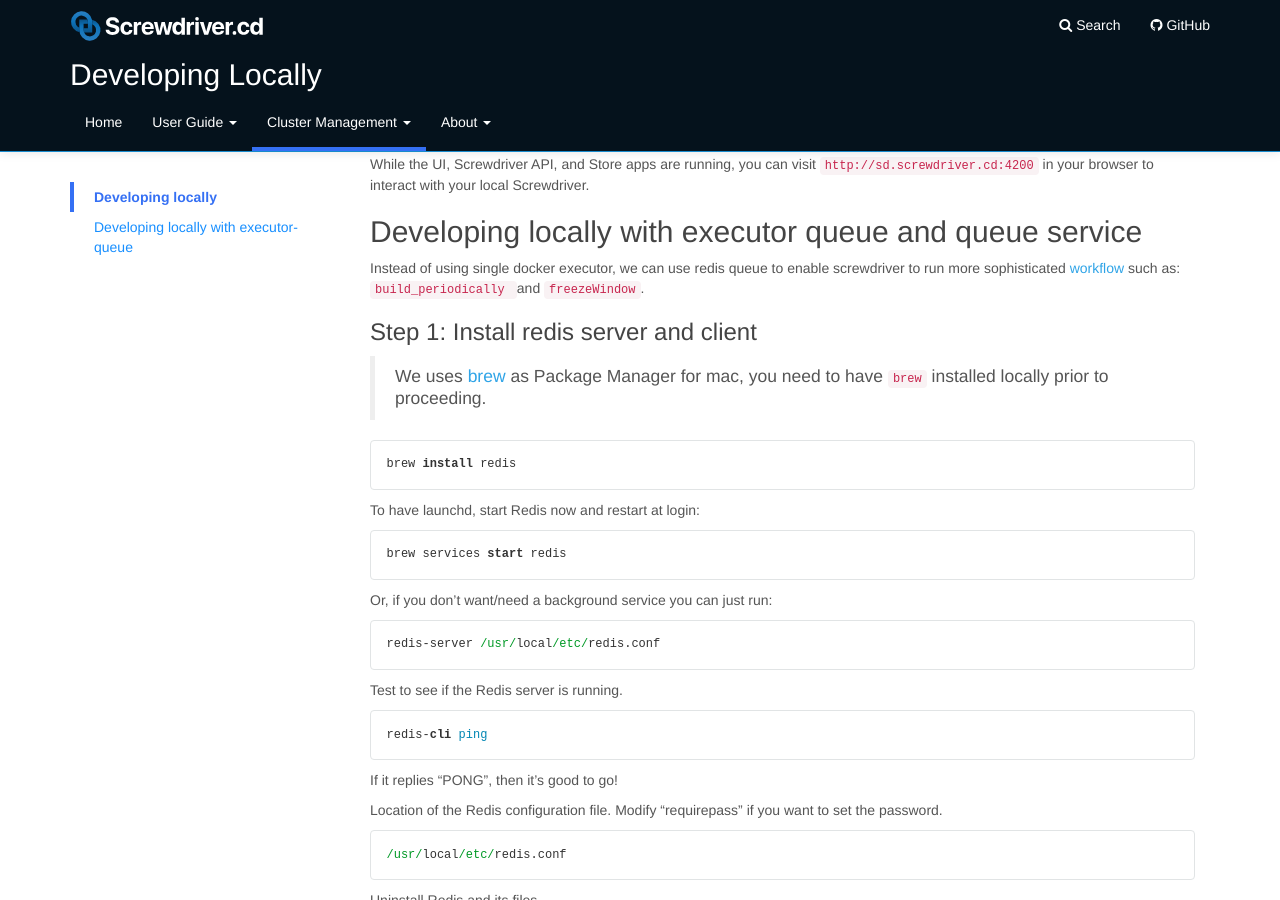
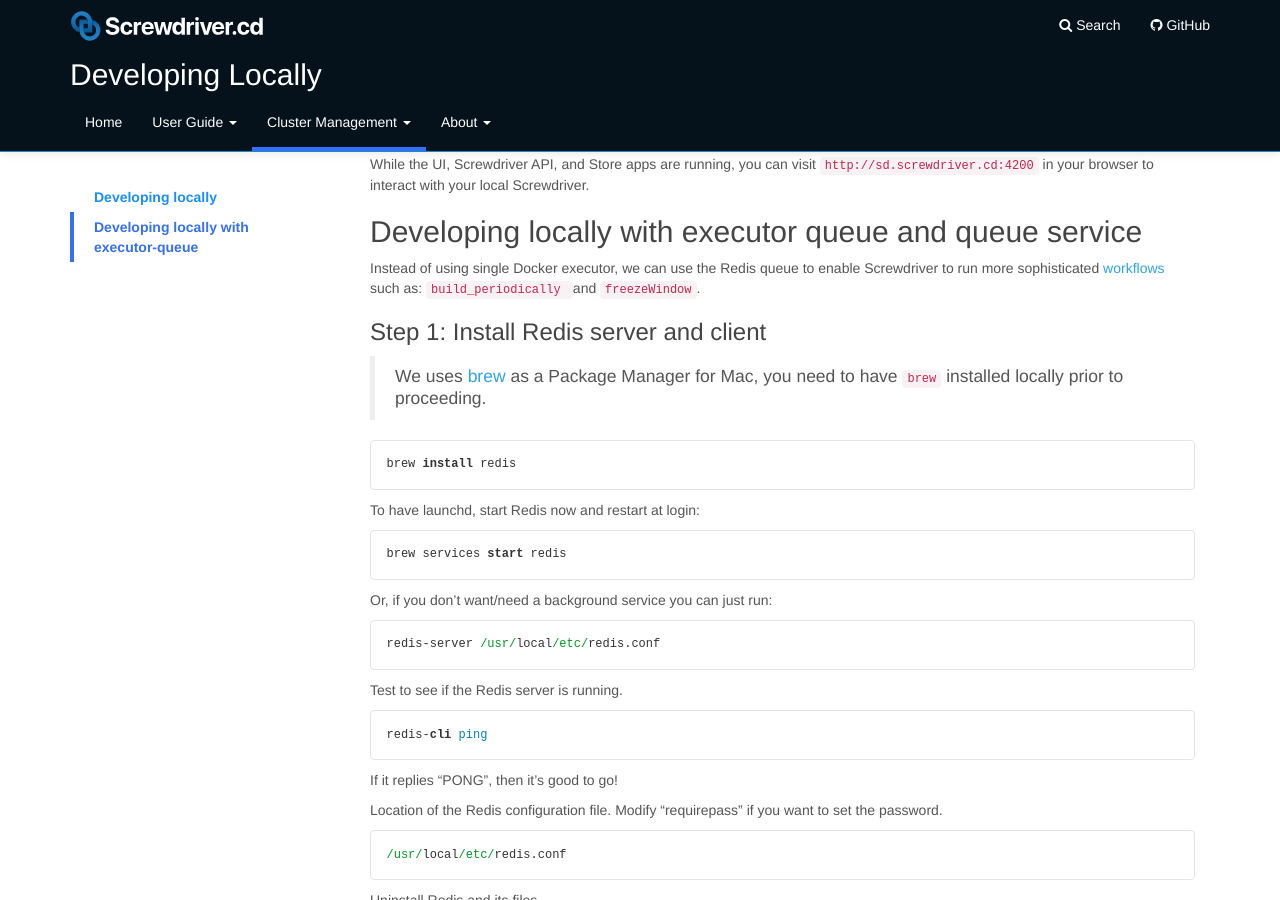
Before and after one commit to screwdriver-cd/guide, a Jekyll site: the page built from docs/cluster-management/developing-locally.md, in a window 1280 px wide and 900 px high, scrolled down 4171 px. Built offline with Jekyll 4.4.1, drawn with Linux system fonts in a browser that asks for light colours.

Commit message:
fix: Broken link to title (#395)

````diff
--- a/docs/cluster-management/developing-locally.md
+++ b/docs/cluster-management/developing-locally.md
@@ -182,11 +182,11 @@ While the UI, Screwdriver API, and Store apps are running, you can visit `http:/
 
 ## Developing locally with executor queue and queue service
 
-Instead of using single docker executor, we can use redis queue to enable screwdriver to run more sophisticated [workflow](https://docs.screwdriver.cd/user-guide/configuration/workflow) such as: `build_periodically ` and `freezeWindow`.
+Instead of using single Docker executor, we can use the Redis queue to enable Screwdriver to run more sophisticated [workflows](https://docs.screwdriver.cd/user-guide/configuration/workflow) such as: `build_periodically ` and `freezeWindow`.
 
-### Step 1: Install redis server and client
+### Step 1: Install Redis server and client
 
-> We uses [brew](https://brew.sh/) as Package Manager for mac, you need to have `brew` installed locally prior to proceeding.
+> We uses [brew](https://brew.sh/) as a Package Manager for Mac, you need to have `brew` installed locally prior to proceeding.
 
 ```bash
 brew install redis
````
Also changed, not shown: other parts of docs/cluster-management/developing-locally.md (+1 -1 lines).
